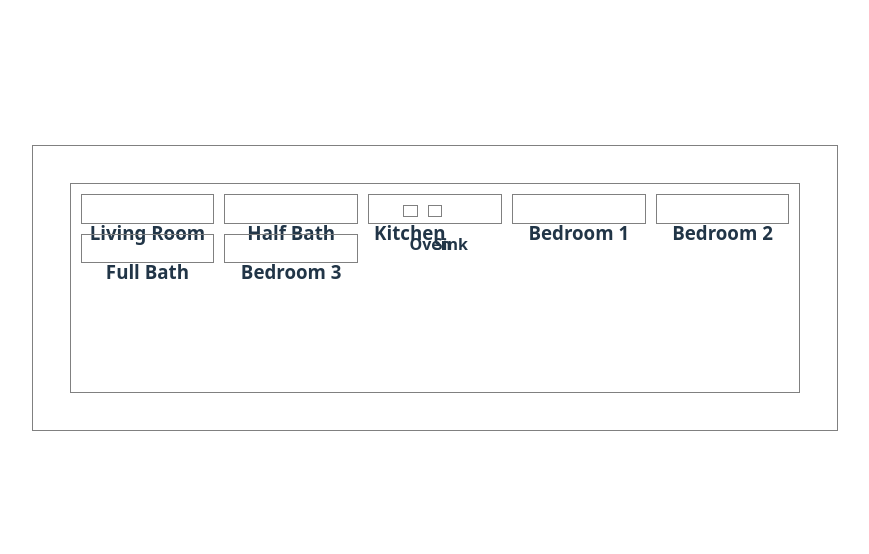
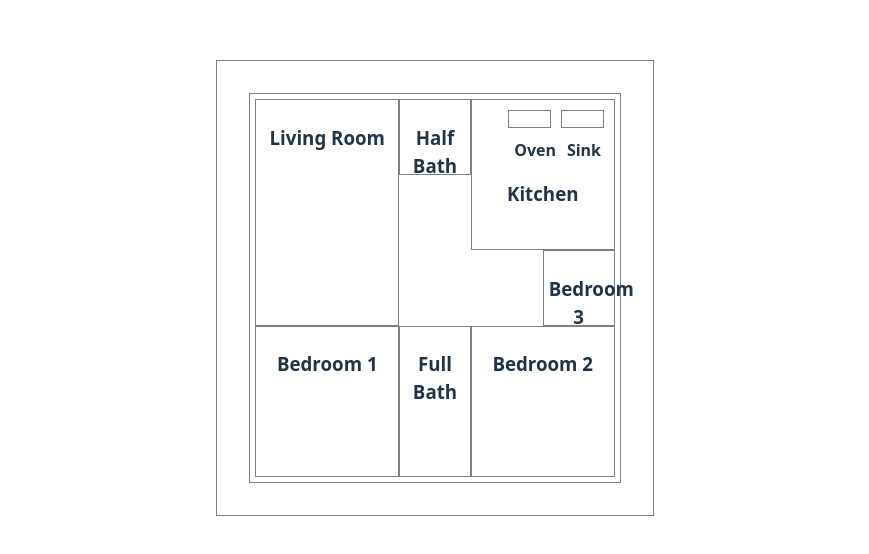
Before and after one commit to Bpost129/floorplan-lab-x2, a React (Vite) app: page / in a window 1280 px wide. Shown: the part 112-666 px from the top of the page, without its empty margins (205-1074 px from the left). Built offline with nearby package versions, Linux system fonts and the light colour scheme.

Commit message:
remodel floorplan with grid

```diff
--- a/src/App.css
+++ b/src/App.css
@@ -15,12 +15,85 @@
   display: grid;
   grid-template-columns: 20% 20% 20% 20% 20%;
   grid-template-rows: 20% 20% 20% 20% 20%;
+  margin: 0;
+}
+
+#floorplan > div {
+  margin: 0;
+}
+
+#livingroom {
+  grid-column-start: 1;
+  grid-column-end: 3;
+  grid-row-start: 1;
+  grid-row-end: 4;
+}
+
+#Half-bath {
+  grid-column-start: 3;
+  grid-column-end: 4;
+  grid-row-start: 1;
+  grid-row-end: 2;
 }
 
 #kitchen {
   display: grid;
   grid-template-columns: 20% 20% 20% 20% 20%;
   grid-template-rows: 20% 20% 20% 20% 20%;
+
+  grid-column-start: 4;
+  grid-column-end: 6;
+  grid-row-start: 1;
+  grid-row-end: 3;
+}
+
+#kitchen > h3 {
+  grid-column-start: 2;
+  grid-column-end: 5;
+  grid-row-start: 5;
+  grid-row-end: 3;
+}
+
+#oven {
+  grid-column-start: 4;
+  grid-column-end: 2;
+  grid-row-start: 1;
+  grid-row-end: 2;
+}
+
+#sink {
+  grid-column-start: 6;
+  grid-column-end: 4;
+  grid-row-start: 1;
+  grid-row-end: 2;
+}
+
+#bedroom1 {
+  grid-column-start: 1;
+  grid-column-end: 3;
+  grid-row-start: 6;
+  grid-row-end: 4;
+}
+
+#Full-bath {
+  grid-column-start: 3;
+  grid-column-end: 4;
+  grid-row-start: 6;
+  grid-row-end: 4;
+}
+
+#bedroom2 {
+  grid-column-start: 4;
+  grid-column-end: 6;
+  grid-row-start: 6;
+  grid-row-end: 4;
+}
+
+#bedroom3 {
+  grid-column-start: 6;
+  grid-column-end: 5;
+  grid-row-start: 4;
+  grid-row-end: 3;
 }
 
 .logo {
--- a/src/Bath.jsx
+++ b/src/Bath.jsx
@@ -1,6 +1,6 @@
 const Bath = ({ size }) => {
   return (
-    <div id="bath">
+    <div id={`${size}-bath`}>
       <h3>{size} Bath</h3>
     </div>
   )
```
